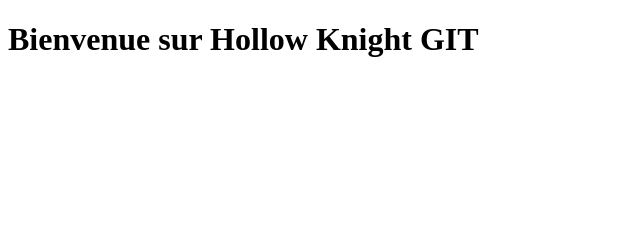
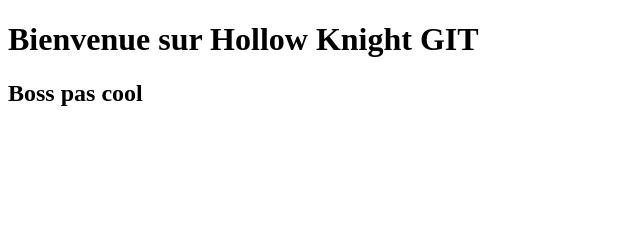
Before and after one commit to ESGI-TD/git-hollow-knight, a website with bundled scripts: page index.html in a window 1280 px wide. Shown: the whole page, without its empty margins (0-640 px from the left). Built offline with nearby package versions, Linux system fonts and the light colour scheme.

Commit message:
fix(variable): fix la variable inutilisée

```diff
--- a/index.html
+++ b/index.html
@@ -10,7 +10,7 @@
 
     <main>
       <section>
-        <canvas id="areaChart"></canvas>
+        <div id="title"></div>
       </section>
     </main>
   </body>
--- a/src/graph/test.ts
+++ b/src/graph/test.ts
@@ -1 +1,2 @@
-const canvas = document.getElementById("areaChart") as HTMLCanvasElement;
+const canvas = document.getElementById("title") as HTMLElement;
+canvas.innerHTML = "<h2>Boss pas cool</h2>";
```
